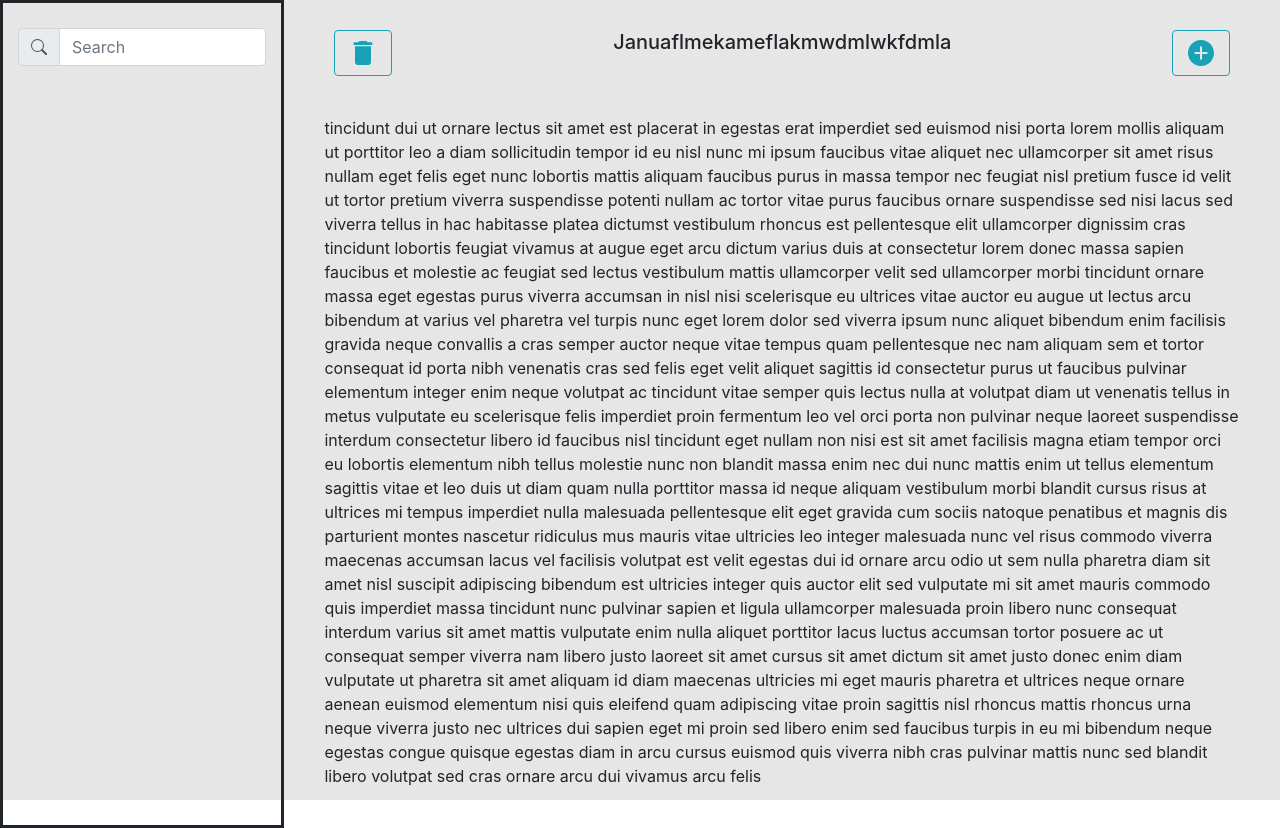
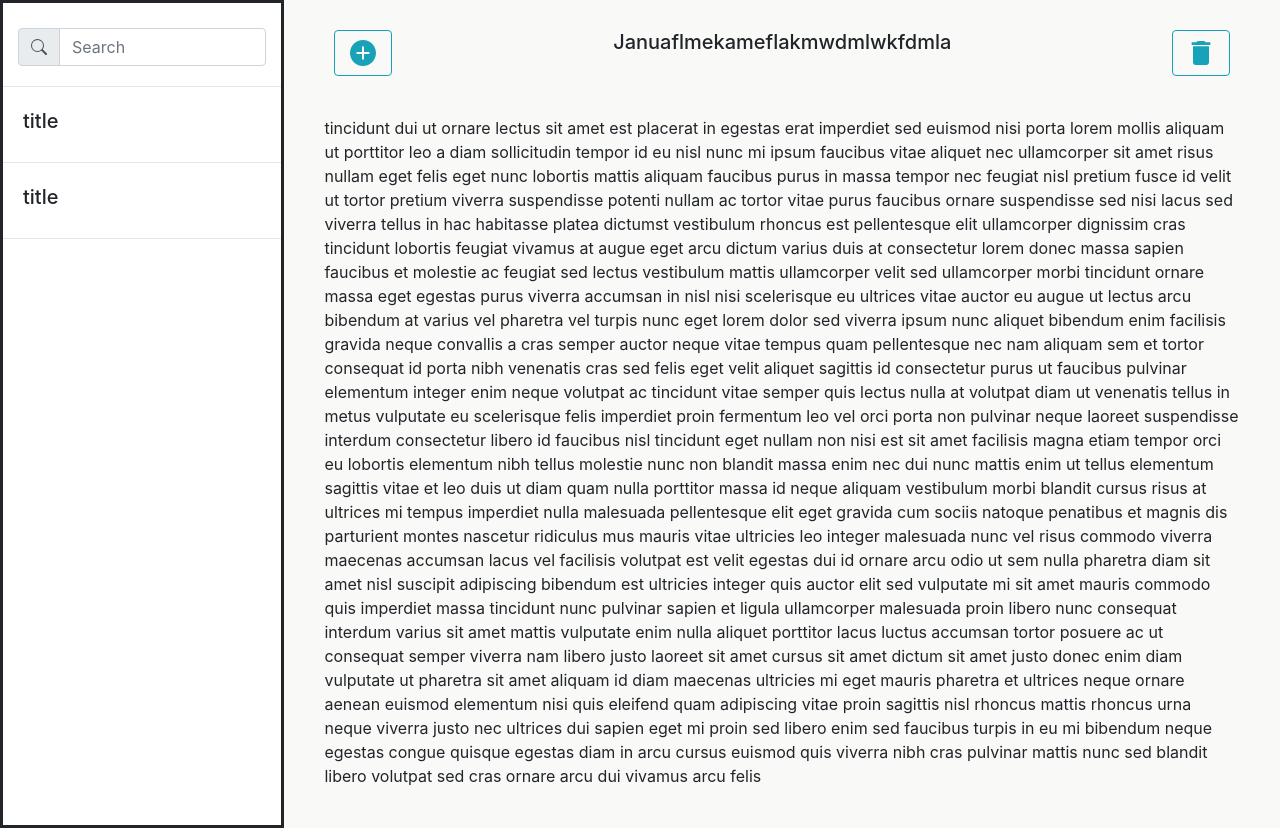
Before and after one commit to AliNazariii/Note-Manager, a React (Create React App) app: page / in a window 1280 px wide. Built offline with nearby package versions, Linux system fonts and the light colour scheme.

Commit message:
add simple note items

```diff
--- a/src/Components/Content.js
+++ b/src/Components/Content.js
@@ -1,19 +1,25 @@
-import React from 'react';
+import React, { useState } from 'react';
 import Styles from '../Styles.module.scss';
 import { MdDelete } from "react-icons/md";
 import { IoIosAddCircle } from "react-icons/io";
 import { Button } from 'reactstrap'
+import NewNote from './NewNote'
 
 function Content() {
+    const [modal, setModal] = useState(false);
+    const toggle = () => setModal(!modal);
     return(
         <div className={Styles.Content}>
+            <NewNote toggleFunction={toggle} visibility={modal} />
             <div className={Styles.ContentHeader}>
-                <Button color="info" outline>
-                    <MdDelete size="2em" />
+                <Button color="info"
+                    onClick={toggle}
+                    outline>
+                    <IoIosAddCircle size="2em" />
                 </Button>
                 <h5>Januaflmekameflakmwdmlwkfdmla</h5>
                 <Button color="info" outline>
-                    <IoIosAddCircle size="2em" />
+                    <MdDelete size="2em" />
                 </Button>
             </div>
             <div className={Styles.ContentText}>
--- a/src/Components/NoteList.js
+++ b/src/Components/NoteList.js
@@ -1,5 +1,6 @@
 import React from 'react';
 import Styles from '../Styles.module.scss';
+import NoteListItem from './NoteListItem';
 import { InputGroup, InputGroupAddon, InputGroupText, Input } from 'reactstrap'
 import { BsSearch } from "react-icons/bs";
 
@@ -12,6 +13,11 @@ function NoteList() {
                 </InputGroupAddon>
                 <Input placeholder="Search" />
             </InputGroup>
+            <hr className={Styles.hr} />
+            <NoteListItem />
+            <hr className={Styles.hr} />
+            <NoteListItem />
+            <hr className={Styles.hr} />
         </div>
     )
 }
--- a/src/Components/NoteListItem.js
+++ b/src/Components/NoteListItem.js
@@ -3,7 +3,9 @@ import Styles from '../Styles.module.scss';
 
 function NoteListItem() {
     return(
-        <h1>1</h1>
+        <div className={Styles.NoteListItem}>
+            <h5>title</h5>
+        </div>
     )
 }
 
--- a/src/Styles.module.scss
+++ b/src/Styles.module.scss
@@ -11,7 +11,6 @@ body {
     height: 100vh;
     width: 100vw;
     box-sizing: border-box;
-    background-color: #e6e6e6;
 }
 
 .NoteList {
@@ -22,7 +21,7 @@ body {
 }
 
 .Content {
-
+    background-color: #f9f9f7;
 }
 .ContentHeader {
     display: flex;
@@ -35,3 +34,24 @@ body {
 
     }
 }
+
+.NoteListItem {
+    height: 75px;
+    width: 100%;
+    padding: 20px;
+    // border: solid;
+    display: flex;
+    align-items: center;
+    &:hover {
+        background-color: #16a2b8;
+    }
+
+    h5 {
+        // text-align: center;
+    }
+}
+
+.hr {
+    margin: 0px;
+    padding: 0px;
+}
```
